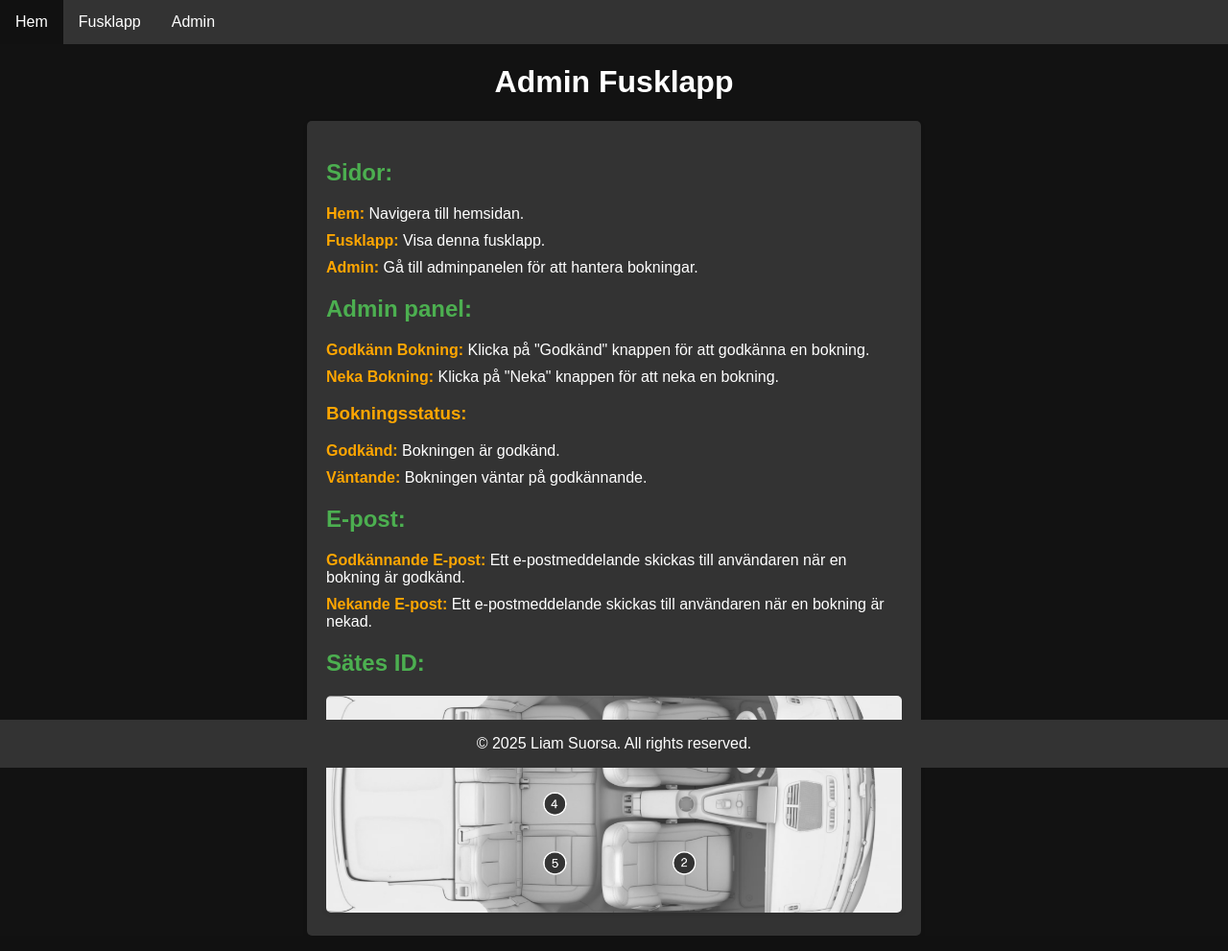
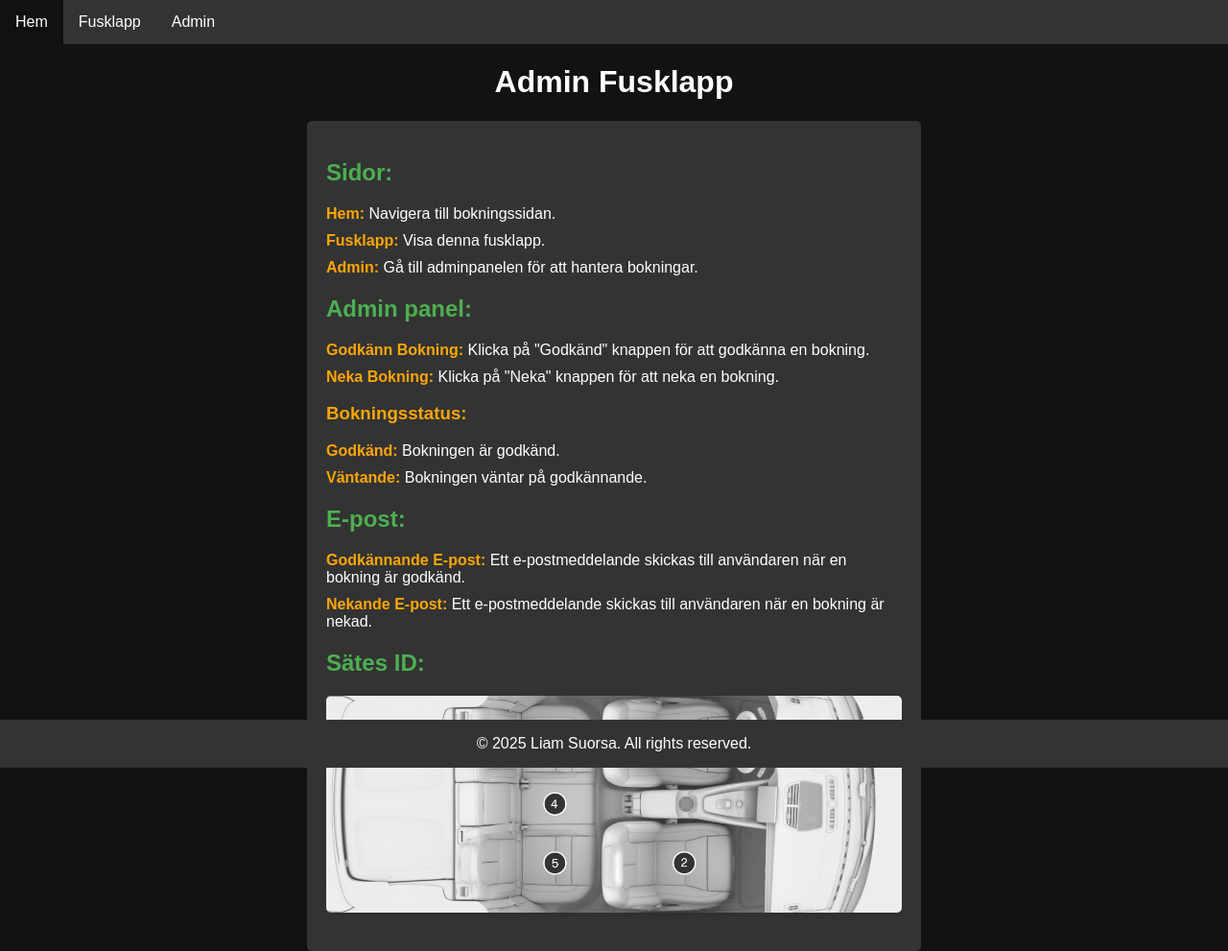
Before and after one commit to Mr-cool08/car-booking, a Flask app: page /cheat in a window 1280 px wide. Shown: the whole page at 96% size. Run offline with Flask 3, Linux system fonts and the light colour scheme.

Commit message:
crarity things

```diff
--- a/templates/cheat.html
+++ b/templates/cheat.html
@@ -16,7 +16,7 @@
 <div class="cheatsheet-container">
     <h2>Sidor:</h2>
     <ul>
-        <li><strong>Hem:</strong> Navigera till hemsidan.</li>
+        <li><strong>Hem:</strong> Navigera till bokningssidan.</li>
         <li><strong>Fusklapp:</strong> Visa denna fusklapp.</li>
         <li><strong>Admin:</strong> Gå till adminpanelen för att hantera bokningar.</li>
     </ul>
@@ -48,6 +48,8 @@
             });
         });
     </script>
+    <p></p>
 </div>
 
+
 {% endblock %}
```
